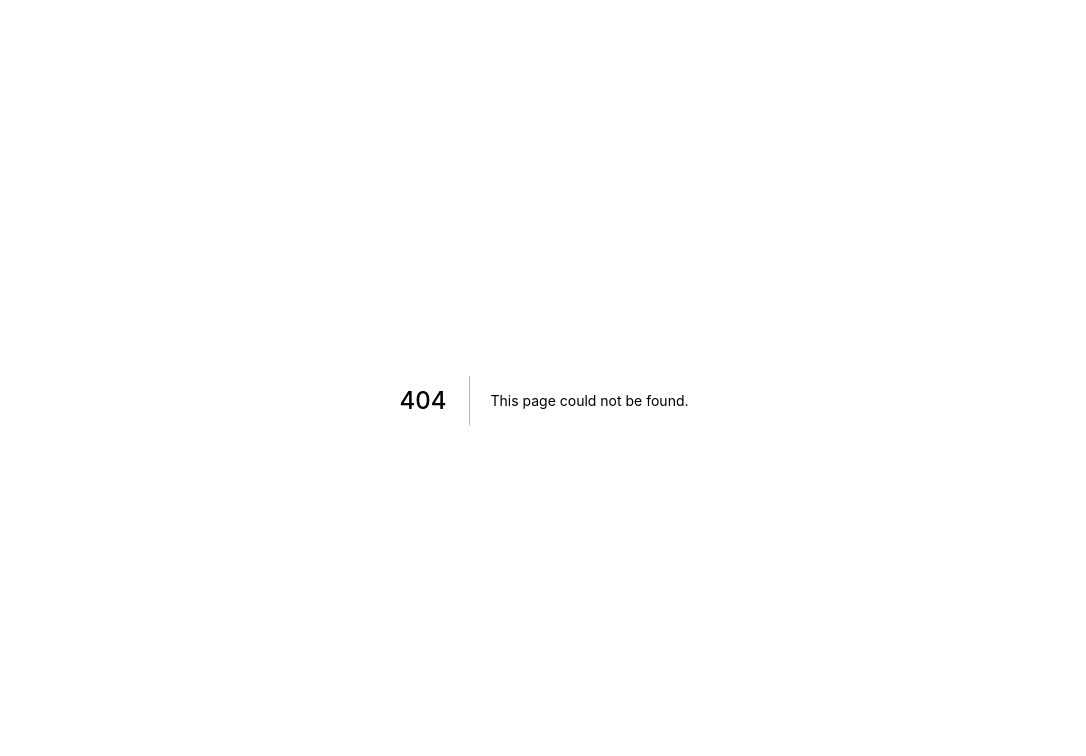
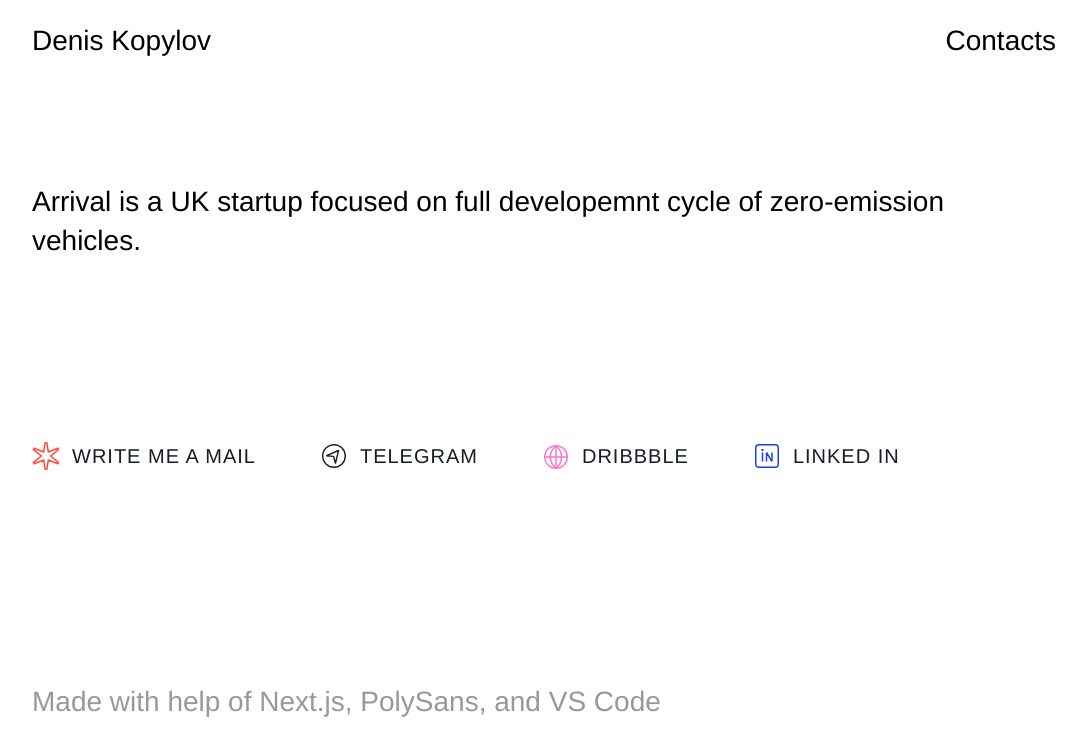
Before and after one commit to kplv/kplv-3.0, a Next.js app: page /1 in a window 1280 px wide. Before the commit this address had no page. Shown: the top 756 px of the page, without its empty margins (96-1182 px from the left). Built offline with nearby package versions, Linux system fonts and the light colour scheme; a web font is replaced by a local one.

Commit message:
layout is ready

```diff
--- a/components/header.module.css
+++ b/components/header.module.css
@@ -3,9 +3,12 @@
   justify-content: space-between;
   align-items: center;
   height: 82px;
-  position: fixed;
+  position: sticky;
   top: 0;
   width: 100%;
+  background: linear-gradient(180deg, #FFFFFF 0%, #FFFFFF 59.92%, rgba(255, 255, 255, 0) 100%);
+  z-index: 2;
+  margin-bottom: 100px;
 }
 
 .link {
--- a/components/hello-text.module.css
+++ b/components/hello-text.module.css
@@ -4,7 +4,6 @@
     font-size: var(--h1);
     font-weight: normal;
     line-height: 140%;
-    margin-top: 100px;
     margin-bottom: 120px;
     color: var(--black);
     max-width: 760px;
--- /dev/null
+++ b/components/layout.js
@@ -0,0 +1,20 @@
+import { Fragment } from "react";
+import Header from "./header";
+import socialData from "../data/socialData";
+import Footer from "./footer";
+import BottomText from "./bottom-text";
+
+function Layout(props) {
+return <Fragment>
+    <Header />
+    <main>
+        {props.children}
+        {/* это значит что внутри будет то, что между <mainfragment>ВОТ ЭТО</mainfragment> */}
+    </main>
+    <Footer items={socialData} />
+      <BottomText />
+
+</Fragment>
+}
+
+export default Layout;
--- a/components/projectsList.js
+++ b/components/projectsList.js
@@ -9,6 +9,7 @@ function ProjectsList(props) {
       description={item.description}
       key={item.id}
       image={item.image}
+      id={item.id}
     />
   ));
 
--- /dev/null
+++ b/pages/[id].js
@@ -0,0 +1,18 @@
+import { useRouter } from 'next/router';
+
+function ProjectPage() {
+  const router = useRouter();
+  const projectId = router.query.id;
+  console.log(projectId);
+
+  return (
+    <section>
+      <p>
+        Arrival is a UK startup focused on full developemnt cycle
+        of zero-emission vehicles.
+      </p>
+    </section>
+  );
+}
+
+export default ProjectPage;
--- a/pages/_app.js
+++ b/pages/_app.js
@@ -1,7 +1,12 @@
-import '../styles/globals.css'
+import Layout from '../components/layout';
+import '../styles/globals.css';
 
 function MyApp({ Component, pageProps }) {
-  return <Component {...pageProps} />
+  return (
+    <Layout>
+      <Component {...pageProps} />
+    </Layout>
+  );
 }
 
-export default MyApp
+export default MyApp;
```
Also changed, not shown: components/project.js (+6 -9 lines), pages/index.js (+0 -7 lines).
